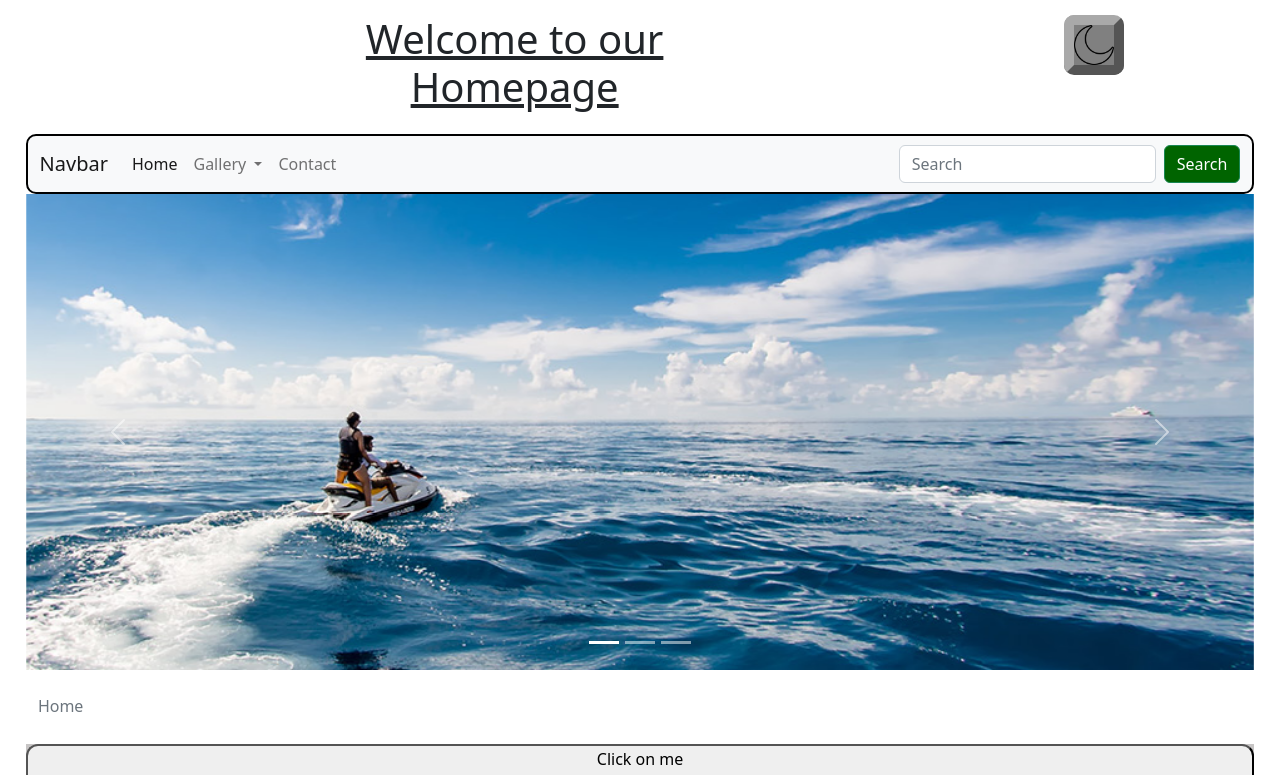
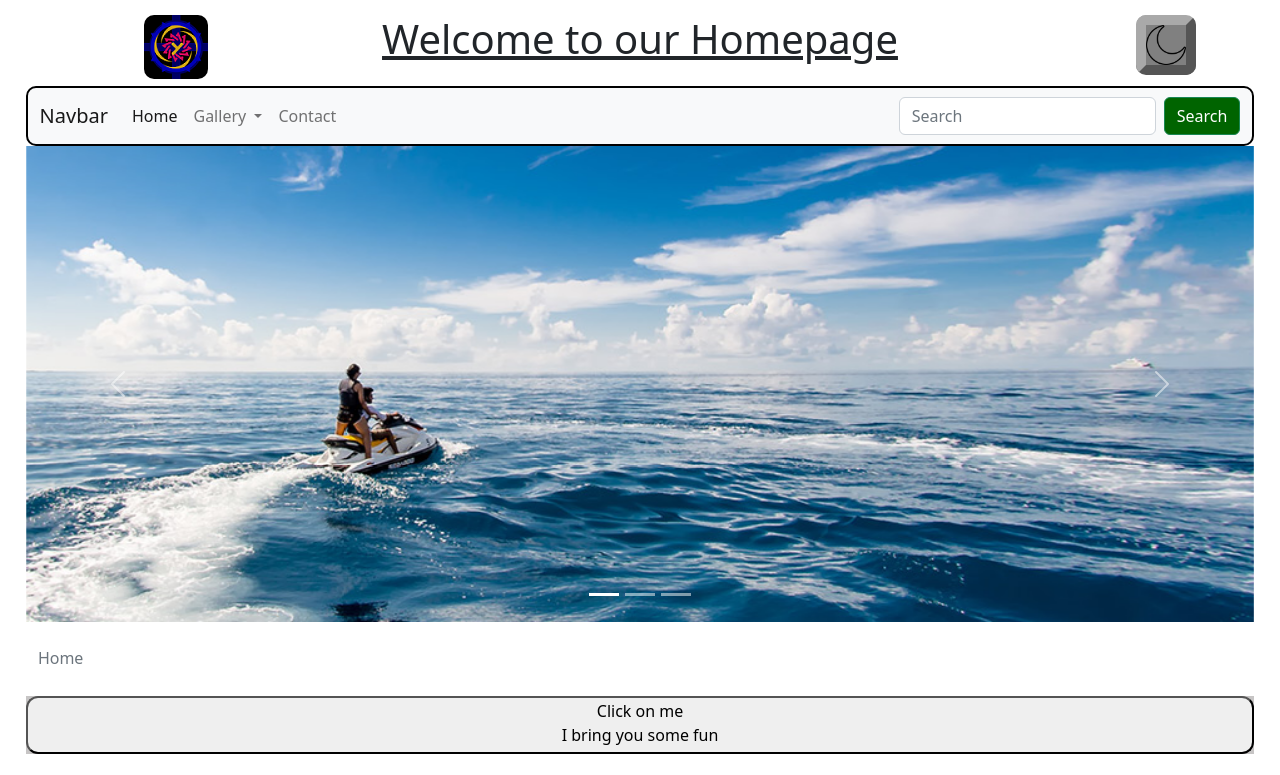
Before and after one commit to MTLover-Dominik/BootstrapWebsite, a plain HTML site: page index.html in a window 1280 px wide. Shown: the top 775 px of the page. Drawn offline with nearby package versions, Linux system fonts and the light colour scheme.

Commit message:
added company-logo and styling

```diff
--- a/index.html
+++ b/index.html
@@ -14,10 +14,15 @@
 
 <body id="bodySite">
 <div class="titleOfTheSite" id="header">
-  <div>
+  <div class="setElementToFlex">
+    <a href="index.html">
+      <img src="images/icons/tstyTrue64.png" alt="CompanyLogo" class="stylingOfCompanyLogo">
+    </a>
+  </div>
+  <div class="setElementToFlex">
     <h1 class="firstHeader1">Welcome to our Homepage</h1>
   </div>
-  <div class="colorModeArea">
+  <div class="setElementToFlex colorModeArea">
     <img src="images/nightmode.png" alt="Change to darkmode" class="colorMode" id="modeChanger">
   </div>
 </div>
--- a/styles/origin.css
+++ b/styles/origin.css
@@ -6,7 +6,10 @@ body {
     padding-top: 15px;
     padding-bottom: 15px;
     display: flex;
-    justify-content: center;
+    justify-content: space-around;
+}
+.setElementToFlex {
+    display: flex;
 }
 .startNavBar {
     margin-left: 1%;
@@ -110,10 +113,14 @@ body {
     display: flex;
     justify-content: center;
 }
+.stylingOfCompanyLogo {
+    position: fixed;
+    z-index: 1000;
+    border-radius: 10px;
+}
 .colorMode {
     width: 60px;
     height: 60px;
-    display: flex;
     border: outset 10px darkgray;
     position: fixed;
     background-color: grey;
@@ -122,14 +129,12 @@ body {
 }
 .colorModeArea {
     display: flex;
-    margin-left: 30%;
-    margin-right: 3%;
 }
 .firstHeader1 {
     text-decoration: underline;
     text-align: center;
     align-self: center;
-    margin-left: 30%;
+    /*margin-left: 30%;*/
 }
 #navigationBar {
     background-color: white;
```
Also changed, not shown: images/icons/tstyTrue.png (added), images/icons/tstyTrue64.png (added).
